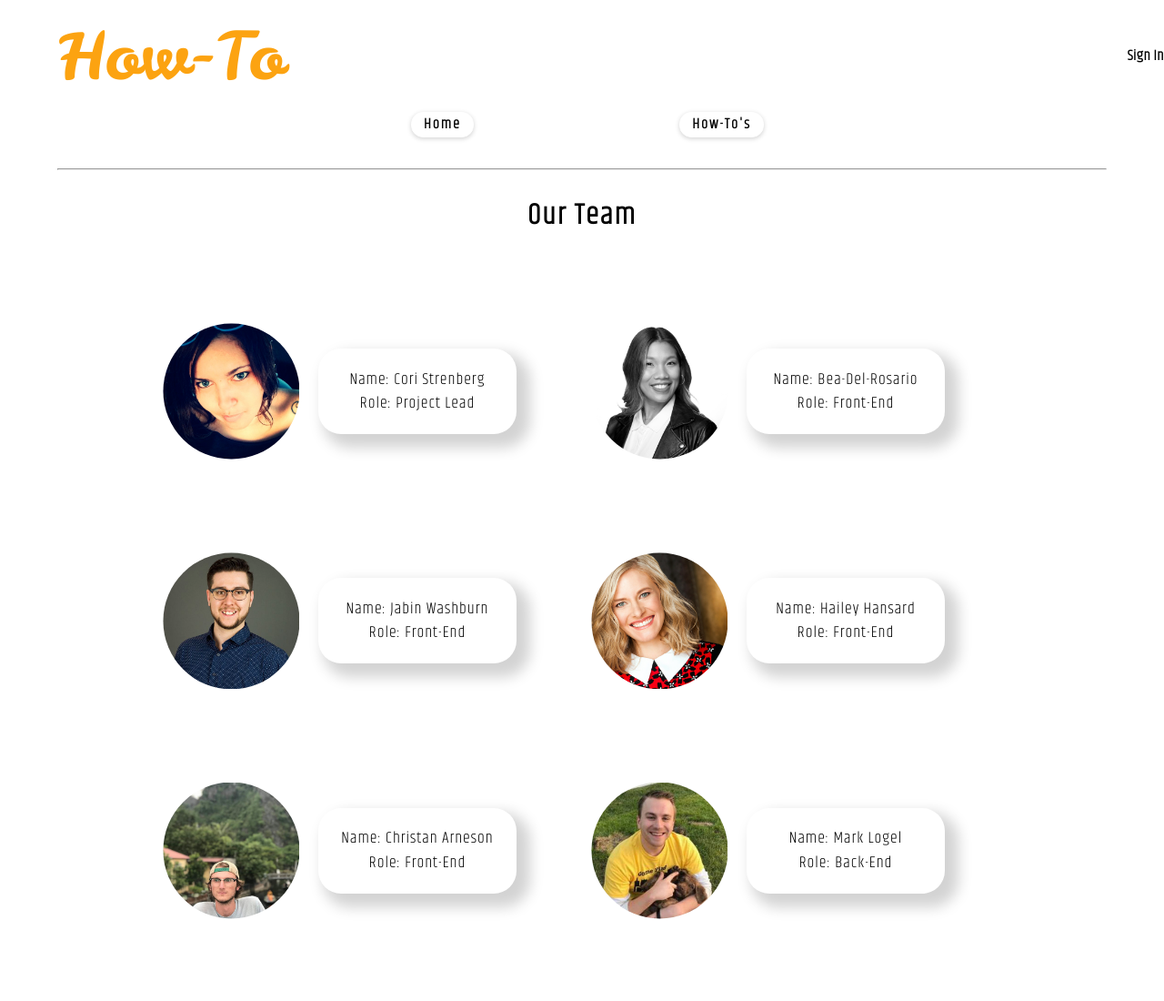
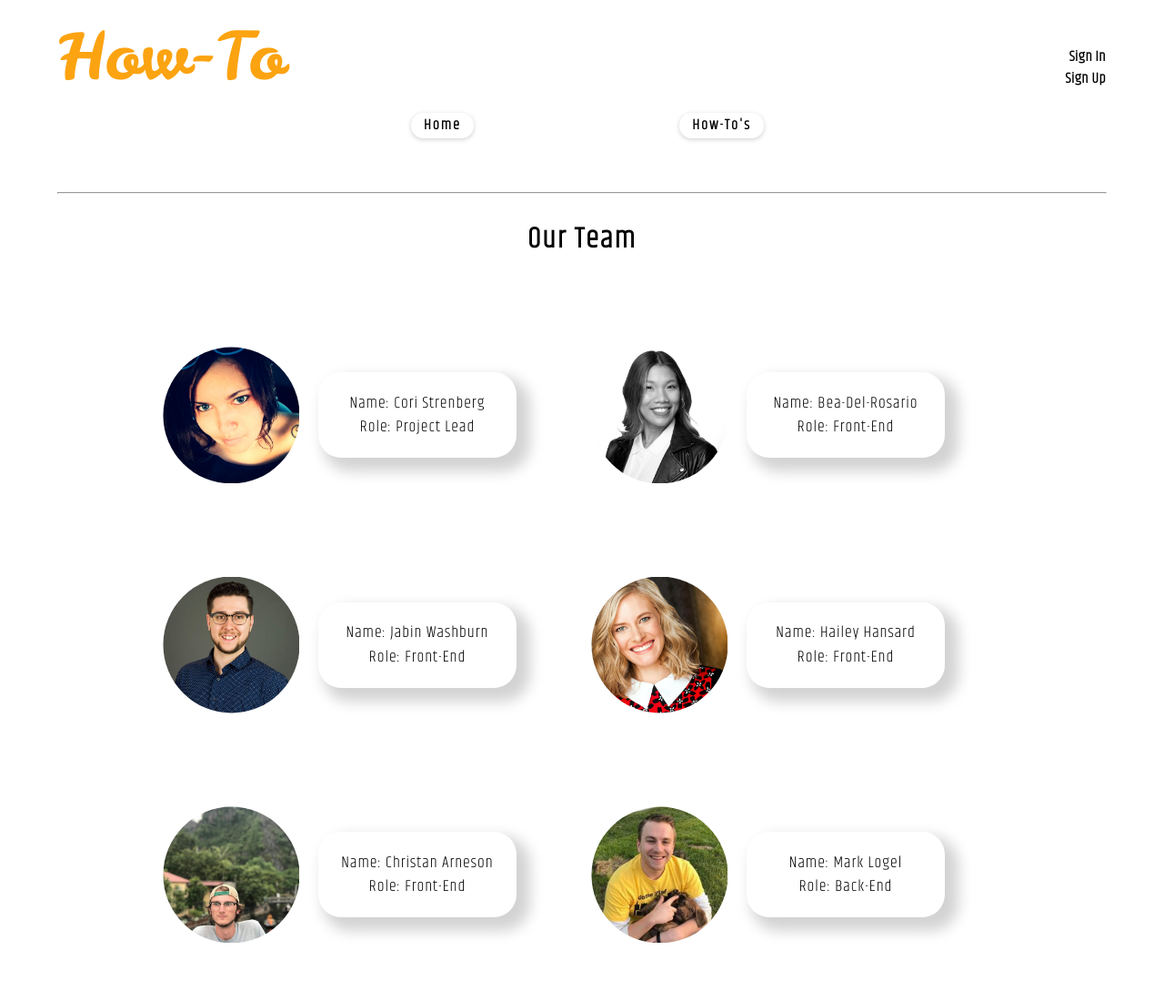
Before and after one commit to BW-how-2/Marketing, a plain HTML site: page Team.html in a window 1280 px wide. Shown: the top 1100 px of the page at 91% size. Drawn offline with Linux system fonts and the light colour scheme.

Commit message:
added style breakpoints for the login section and the nav menue, removed unnecessary code

```diff
--- a/Team.html
+++ b/Team.html
@@ -16,10 +16,11 @@
 
         <div>
             <h1>How-To</h1> <!--This is the title of the page-->
-
-        <!--THis is the login button here -->
-                <a class="login">Sign In</a>
-
+            <!--THis is the login button here -->
+            <div>
+                <a class="login" href="https://front-end-rouge.vercel.app/login">Sign In</a>
+                <a class="login" href="https://front-end-rouge.vercel.app/signup">Sign Up</a>
+            </div>
         </div>
 
         <nav>
@@ -29,15 +30,11 @@
             <div>
                 <a>How-To's</a>
             </div>
-            <!-- <div class="login2">
-                <a>Sign In</a>
-            </div> -->
         </nav>
     </header>
 <hr>
     <h2>Our Team</h2>
     <section class="team">
-        <!-- <h2>Our Team</h2> -->
         <div>
             <img src="Images\Cori.jpg" alt="A young dark haired blue eyed lady wearing a black shirt with sunglasses on top of her head looking in to the camera."/>
             <p>Name: Cori Strenberg <br> Role: Project Lead</p>
--- a/style.css
+++ b/style.css
@@ -82,7 +82,7 @@ table {
 		}
 		.headerBox div div{
 			display: flex;
-			width: 50%;
+			width: 49%;
 			text-align: center;
 		}
 	h1{
@@ -98,11 +98,9 @@ table {
 		display: flex;
 	}
 	nav{
-		/* display: flex; */
 		width: 100%;
 		flex-direction: column;
 		align-items: center;
-		/* padding-top: 5%; */
 		padding-bottom: 4%;
 	}
 	nav div{
@@ -129,7 +127,6 @@ table {
 	.missionBox{
 		display: flex;
 		padding-top: 5%;
-		/* justify-content: center; */
 		align-items: center;
 		flex-direction: column-reverse;
 	}
@@ -287,6 +284,7 @@ table {
 		flex-direction: column;
 		align-items: flex-end;
 		padding-right: 5%;
+
 	}
 	.login{
 		text-align: right;
@@ -335,7 +333,9 @@ table {
 
 /* BREAK POINT */
 @media (min-width:800px){
-
+	.headerBox nav{
+		padding-bottom: 2%;
+	}
 	.team{
 		margin: auto;
 		width: 80%;
@@ -356,12 +356,12 @@ table {
 		transition: 0.5s;
 		transform: scale(1.4);
 	}
+	.headerBox div div a{
+		width: 20%;
+	}
 	header nav{
 		padding: 0;
 	}
-	/* header nav a::before{
-		font-weight: bold;
-	} */
 	header nav a:hover {
 		color:black;
 		background-color: white;
@@ -443,6 +443,9 @@ table {
 
 @media(min-width: 1200px){
 /* TEAM PAGE */
+.headerBox div div a{
+	width: 15%;
+}
 	.team{
 		flex-direction: row;
 		flex-wrap: wrap;
```
Also changed, not shown: index.html (+0 -5 lines).
